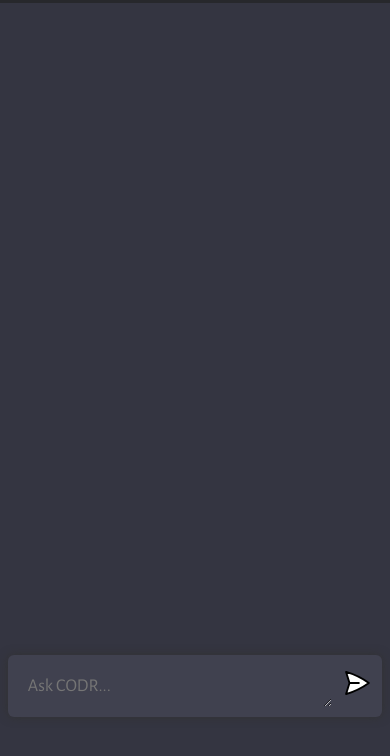
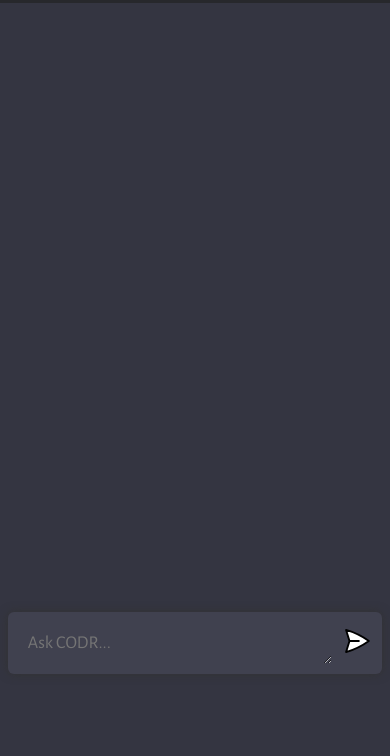
Before and after one commit to charlesknapp/CODR-ChatGPT-Clone, a website built with Vite: page client/index.html in a window 390 px wide. Shown: the part 62-818 px from the top of the page. Built offline with nearby package versions, Linux system fonts and the light colour scheme.

Commit message:
More styling changes

```diff
--- a/client/style.css
+++ b/client/style.css
@@ -230,7 +230,7 @@ form img {
     max-width: 96%;
   }
   * {
-    max-height: 85vh;
+    max-height: 80vh;
   }
 }
 
```
